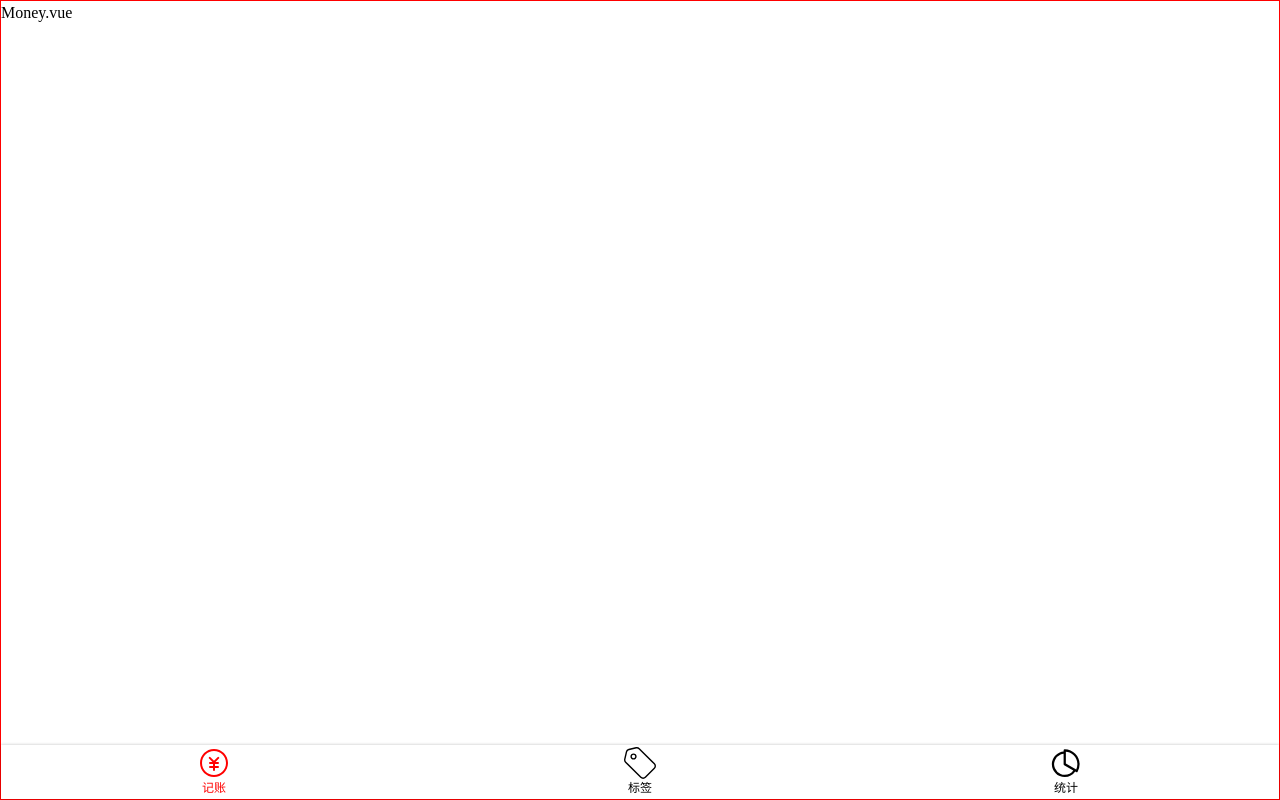
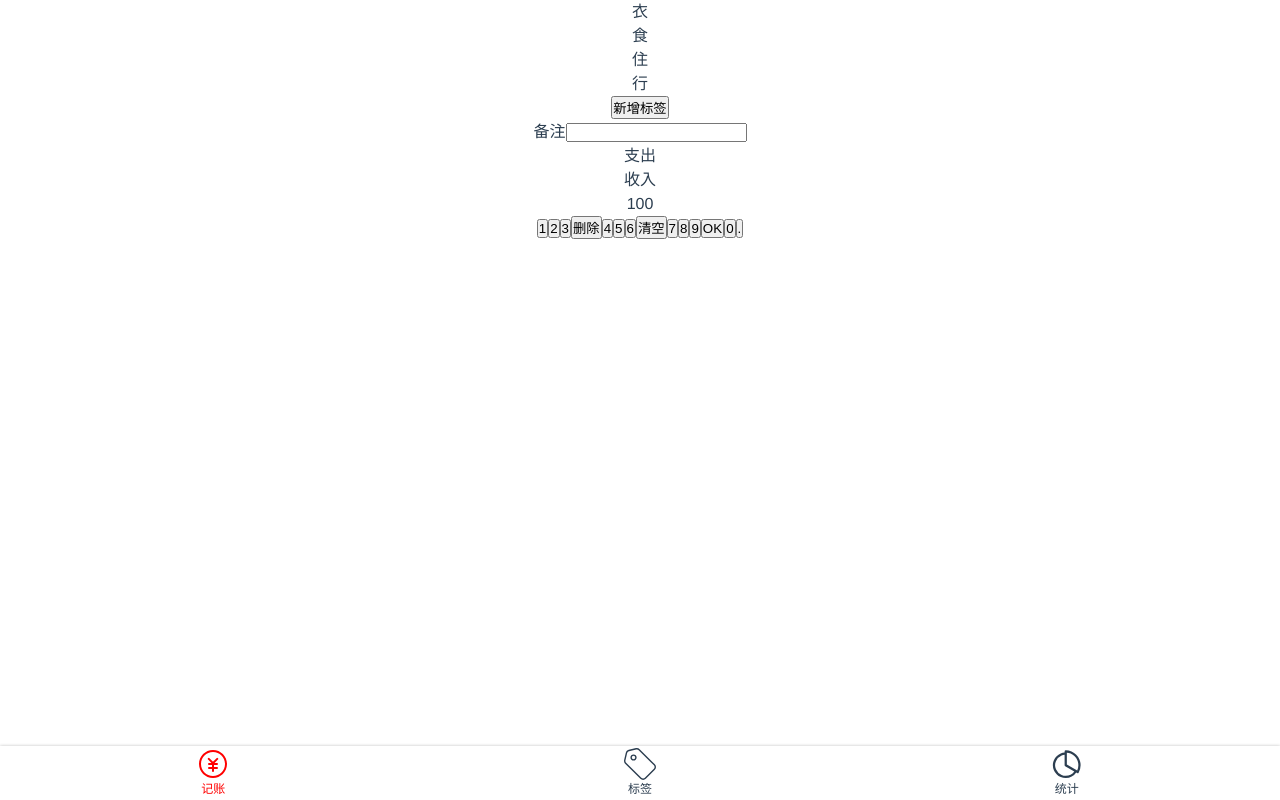
Before and after one commit to niuniu315/wangcai-1, a Vue app: page /#/money in a window 1280 px wide. Built offline with nearby package versions, Linux system fonts and the light colour scheme.

Commit message:
money布局，引入全局样式和变量

```diff
--- a/public/index.html
+++ b/public/index.html
@@ -1,11 +1,11 @@
 <!DOCTYPE html>
-<html lang="">
+<html lang="en">
   <head>
     <meta charset="utf-8">
     <meta http-equiv="X-UA-Compatible" content="IE=edge">
     <meta name="viewport" content="width=device-width,initial-scale=1.0">
     <link rel="icon" href="<%= BASE_URL %>favicon.ico">
-    <title><%= htmlWebpackPlugin.options.title %></title>
+    <title>生活记账</title>
   </head>
   <body>
     <noscript>
--- a/src/App.vue
+++ b/src/App.vue
@@ -1,21 +1,21 @@
 <template>
-  <div>
+  <div id="app">
     <router-view/>
   </div>
 </template>
 
 <style lang="scss">
-  * {
-    margin: 0; padding: 0;
-    box-sizing: border-box;
-  }
+  @import "assets/style/helper.scss";
+  @import "assets/style/reset.scss";
+
   body{
+    -webkit-font-smoothing: antialiased;
+    -moz-osx-font-smoothing: grayscale;
+    color: #333;
+    font-family: $font-hei;
     line-height: 1.5;
   }
-  a{
-    text-decoration: none;
-    color: inherit;
-  }
+
   #app {
     font-family: 'Avenir', Helvetica, Arial, sans-serif;
     -webkit-font-smoothing: antialiased;
--- /dev/null
+++ b/src/assets/style/helper.scss
@@ -0,0 +1,5 @@
+$font-hei: -apple-system, "Noto Sans", "Helvetica Neue", Helvetica, "Nimbus Sans L", Arial, "Liberation Sans", "PingFang SC", "Hiragino Sans GB", "Noto Sans CJK SC", "Source Han Sans SC", "Source Han Sans CN", "Microsoft YaHei", "Wenquanyi Micro Hei", "WenQuanYi Zen Hei", "ST Heiti", SimHei, "WenQuanYi Zen Hei Sharp", sans-serif;
+$font-kai: Baskerville, Georgia, "Liberation Serif", "Kaiti SC", STKaiti, "AR PL UKai CN", "AR PL UKai HK", "AR PL UKai TW", "AR PL UKai TW MBE", "AR PL KaitiM GB", KaiTi, KaiTi_GB2312, DFKai-SB, "TW\-Kai", serif;
+$font-song: Georgia, "Nimbus Roman No9 L", "Songti SC", "Noto Serif CJK SC", "Source Han Serif SC", "Source Han Serif CN", STSong, "AR PL New Sung", "AR PL SungtiL GB", NSimSun, SimSun, "TW\-Sung", "WenQuanYi Bitmap Song", "AR PL UMing CN", "AR PL UMing HK", "AR PL UMing TW", "AR PL UMing TW MBE", PMingLiU, MingLiU, serif;
+
+$color-highlight: #f00;
--- /dev/null
+++ b/src/assets/style/reset.scss
@@ -0,0 +1,8 @@
+* {
+  margin: 0; padding: 0;
+  box-sizing: border-box;
+}
+a{
+  text-decoration: none;
+  color: inherit;
+}
--- a/src/components/Layout.vue
+++ b/src/components/Layout.vue
@@ -15,7 +15,6 @@
 
 <style lang="scss" scoped>
   .nav-wrapper{
-    border: 1px solid red;
     display: flex;
     flex-direction: column;
     height: 100vh;
--- a/src/components/Nav.vue
+++ b/src/components/Nav.vue
@@ -22,11 +22,14 @@
 </script>
 
 <style lang="scss" scoped>
+  @import "~@/assets/style/helper.scss";
+
   nav {
     display: flex;
     box-shadow: 0 0 3px rgba(0, 0, 0, 0.25);
     flex-direction: row;
     font-size: 12px;
+
     > .item {
       padding: 2px 0;
       width: 33.33333%;
@@ -34,13 +37,15 @@
       justify-content: center;
       align-items: center;
       flex-direction: column;
+
       .icon {
         width: 32px;
         height: 32px;
       }
     }
-    > .item.selected{
-      color: red;
+
+    > .item.selected {
+      color: $color-highlight;
     }
   }
 </style>
--- a/src/views/Money.vue
+++ b/src/views/Money.vue
@@ -1,9 +1,48 @@
 <template>
-  <div>
-    <Layout>
-      <p>Money.vue</p>
-    </Layout>
-  </div>
+  <Layout>
+    <div class="tags">
+      <ul class="current">
+        <li>衣</li>
+        <li>食</li>
+        <li>住</li>
+        <li>行</li>
+      </ul>
+      <div class="new">
+        <button>新增标签</button>
+      </div>
+    </div>
+    <div>
+      <label class="notes">
+        <span class="name">备注</span>
+        <input type="text">
+      </label>
+    </div>
+    <div>
+      <ul class="types">
+        <li class="selected">支出</li>
+        <li>收入</li>
+      </ul>
+    </div>
+    <div class="numberPad">
+      <div class="output">100</div>
+      <div class="buttons">
+        <button>1</button>
+        <button>2</button>
+        <button>3</button>
+        <button>删除</button>
+        <button>4</button>
+        <button>5</button>
+        <button>6</button>
+        <button>清空</button>
+        <button>7</button>
+        <button>8</button>
+        <button>9</button>
+        <button>OK</button>
+        <button>0</button>
+        <button>.</button>
+      </div>
+    </div>
+  </Layout>
 </template>
 
 <script lang="ts">
@@ -13,5 +52,5 @@
 </script>
 
 <style lang="scss" scoped>
-
+  @import "~@/assets/style/helper.scss";
 </style>
```
